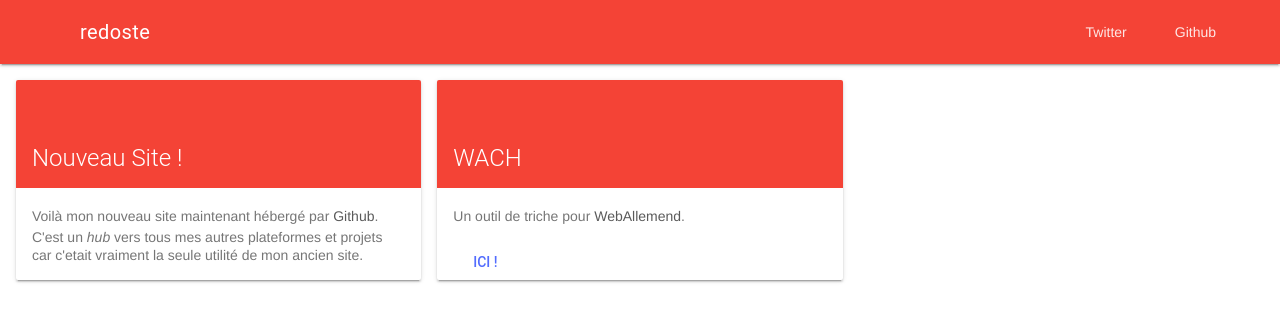
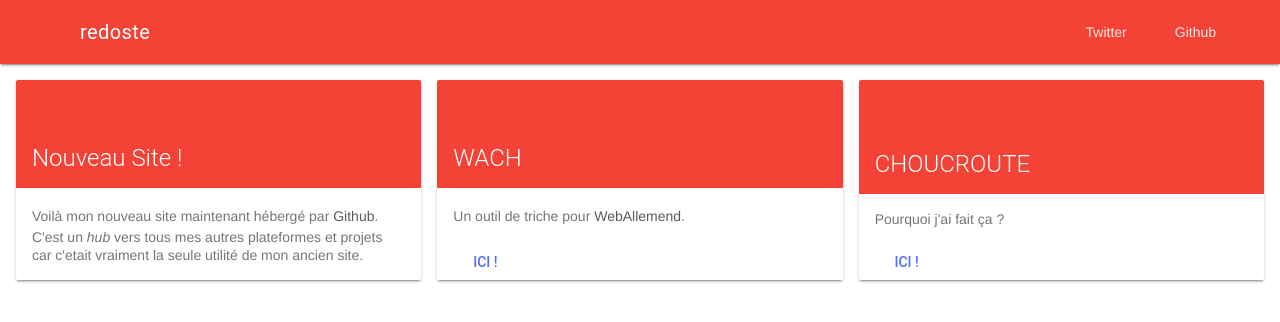
Before and after one commit to redoste/redoste.github.io, a plain HTML site: page index.html in a window 1280 px wide. Drawn offline with Linux system fonts and the light colour scheme.

Commit message:
Ajout de CHOUCROUTE

```diff
--- a/index.html
+++ b/index.html
@@ -59,6 +59,18 @@
 						</div>
 					</div>
 
+					<div class="mdl-cell mdl-cell--4-col mdl-cell--6-col-tablet mdl-cell--8-col-phone mdl-card mdl-shadow--2dp">
+						<div class="mdl-card__title mdl-card--expand"><h2 class="mdl-card__title-text"><a href="http://choucroute.tk" class="title-link">CHOUCROUTE</a></h2></div>
+						<div class="mdl-card__supporting-text">
+							Pourquoi j'ai fait ça ?
+						</div>
+						<div class="mdl-card__action mdl-card--border">
+							<a class="mdl-button mdl-js-button mdl-button--accent mdl-js-ripple-effect" href="http://choucroute.tk">
+								Ici !
+							</a>
+						</div>
+					</div>
+
 				</div>
 			</main>
 
```
